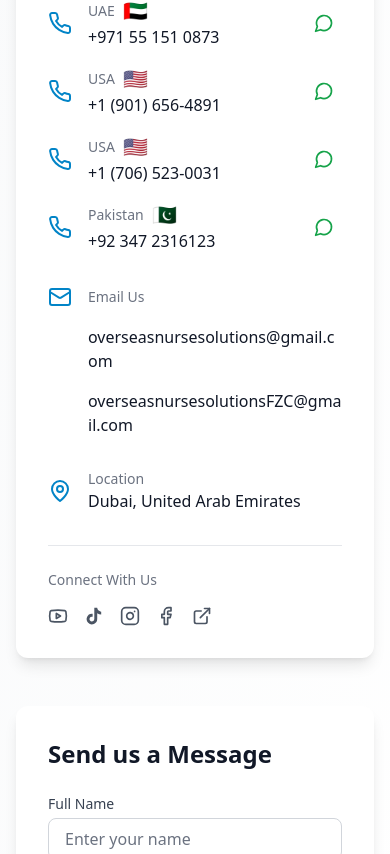
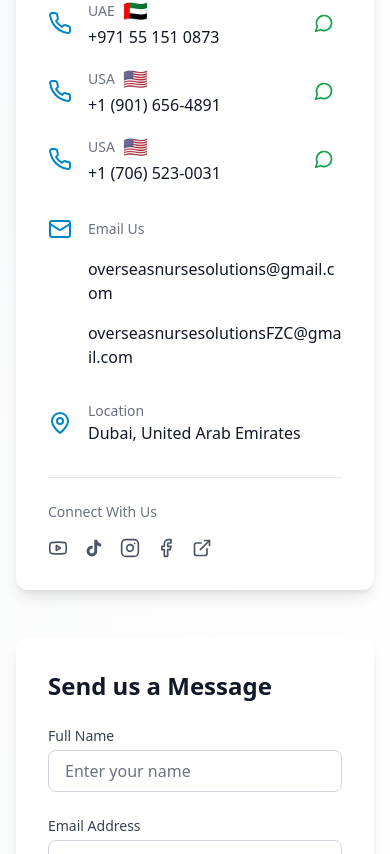
Before and after one commit to Abdulqadir579/project, a React (Vite) app: page / in a window 390 px wide. Shown: the part 11146-12000 px from the top of the page. Built offline with nearby package versions, Linux system fonts and the light colour scheme.

Commit message:
Update PhoneNumbers.tsx

```diff
--- a/src/components/PhoneNumbers.tsx
+++ b/src/components/PhoneNumbers.tsx
@@ -19,12 +19,6 @@ const phoneNumbers = [
     country: 'USA',
     flag: '🇺🇸',
     whatsapp: '17065230031',
-  },
-  {
-    number: '+92 347 2316123',
-    country: 'Pakistan',
-    flag: '🇵🇰',
-    whatsapp: '923472316123',
   },
 ];
 
```
